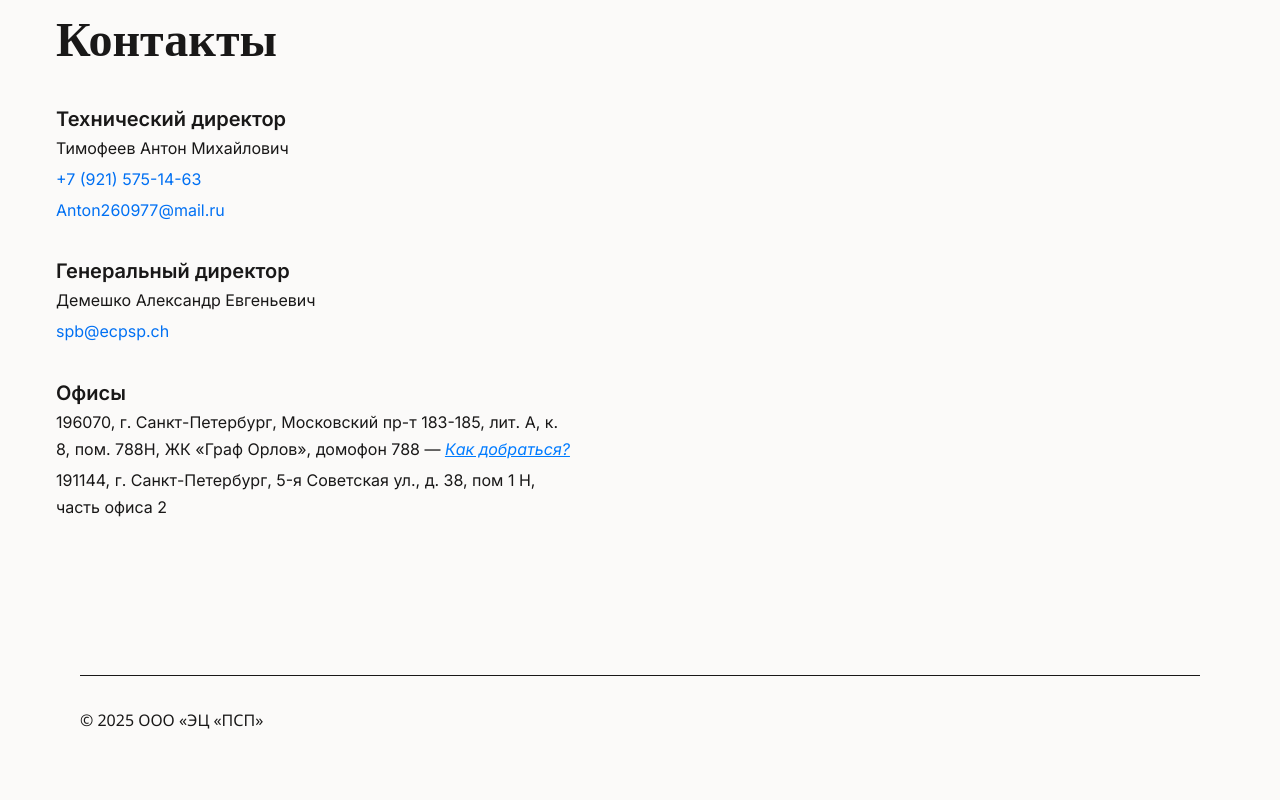
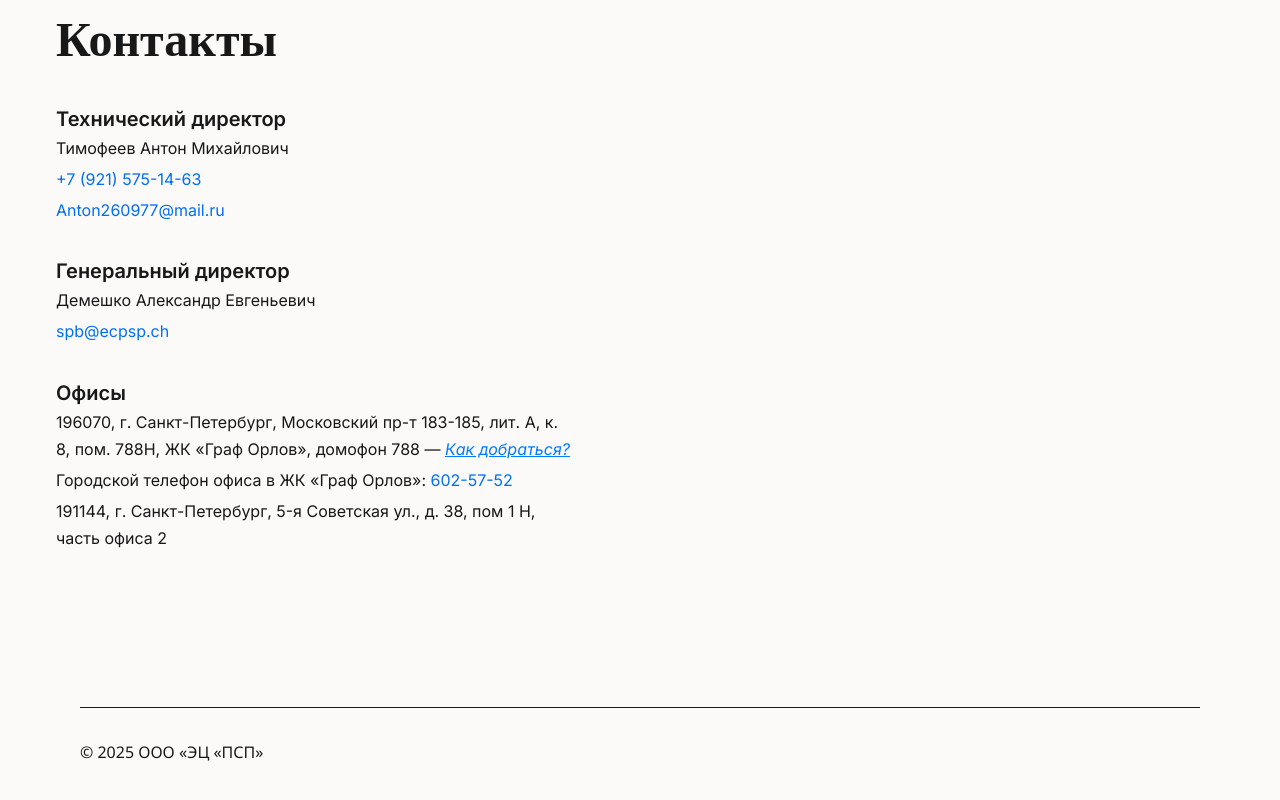
Before and after one commit to kylichist/ecpsp-website, a React (Create React App) app: page / in a window 1280 px wide. Shown: the part 6230-7030 px from the top of the page. Built offline with nearby package versions, Linux system fonts and the light colour scheme; a web font is replaced by a local one.

Commit message:
Добавлен городской телефон офиса в ЖК Граф Орлов

```diff
--- a/src/components/Contacts/contacts.jsx
+++ b/src/components/Contacts/contacts.jsx
@@ -34,6 +34,8 @@ const Contacts = () => {
                             Орлов», домофон 788 —{' '}
                             <em className="clickable" onClick={() => setShowModal(true)}>Как добраться?</em>
                         </p>
+                        <p>Городской телефон офиса в ЖК «Граф Орлов»: <a
+                            href="tel:+78126025752">602-57-52</a></p>
                         <p>
                             191144, г. Санкт-Петербург, 5-я Советская ул., д. 38, пом 1 Н, часть офиса 2
                         </p>
```
